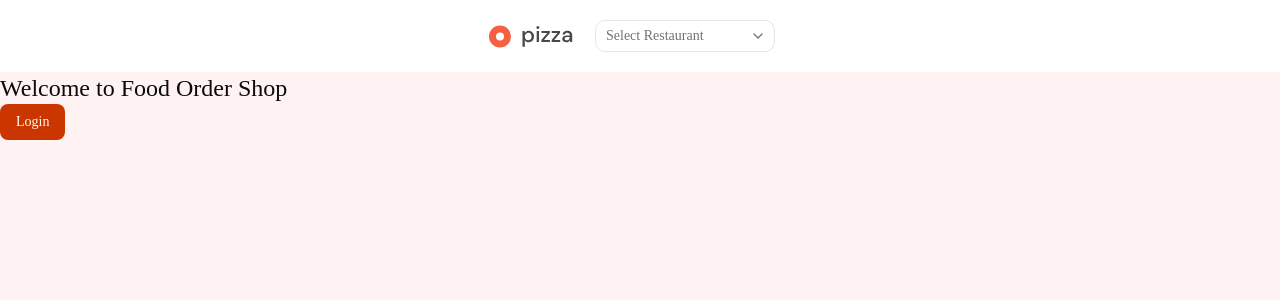
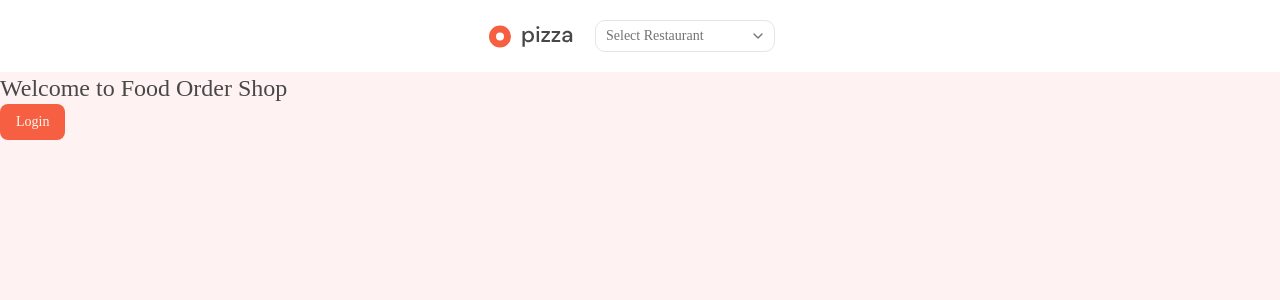
Before and after one commit to syedammarali73/mern-ecom-client-ui, a Next.js app: page / in a window 1280 px wide. Shown: the top 300 px of the page. Built offline with nearby package versions, Linux system fonts and the light colour scheme.

Commit message:
fix colors.

```diff
--- a/src/app/globals.css
+++ b/src/app/globals.css
@@ -50,19 +50,19 @@
 
 :root {
   --background: oklch(0.98 0.025 15);
-  --foreground: oklch(0.145 0 0);
+  --foreground: oklch(0.4017 0 0);
   --card: oklch(1 0 0);
-  --card-foreground: oklch(0.145 0 0);
+  --card-foreground: oklch(0.4017 0 0);
   --popover: oklch(1 0 0);
-  --popover-foreground: oklch(0.145 0 0);
-  --primary: oklch(0.553 0.195 38.402);
+  --popover-foreground: oklch(0.4017 0 0);
+  --primary: oklch(0.6770 0.1909 32.852);
   --primary-foreground: oklch(0.98 0.016 73.684);
   --secondary: oklch(0.967 0.001 286.375);
-  --secondary-foreground: oklch(0.21 0.006 285.885);
+  --secondary-foreground: oklch(0.4017 0 0);
   --muted: oklch(0.97 0 0);
   --muted-foreground: oklch(0.556 0 0);
   --accent: oklch(0.97 0 0);
-  --accent-foreground: oklch(0.205 0 0);
+  --accent-foreground: oklch(0.4017 0 0);
   --destructive: oklch(0.577 0.245 27.325);
   --border: oklch(0.922 0 0);
   --input: oklch(0.922 0 0);
```
